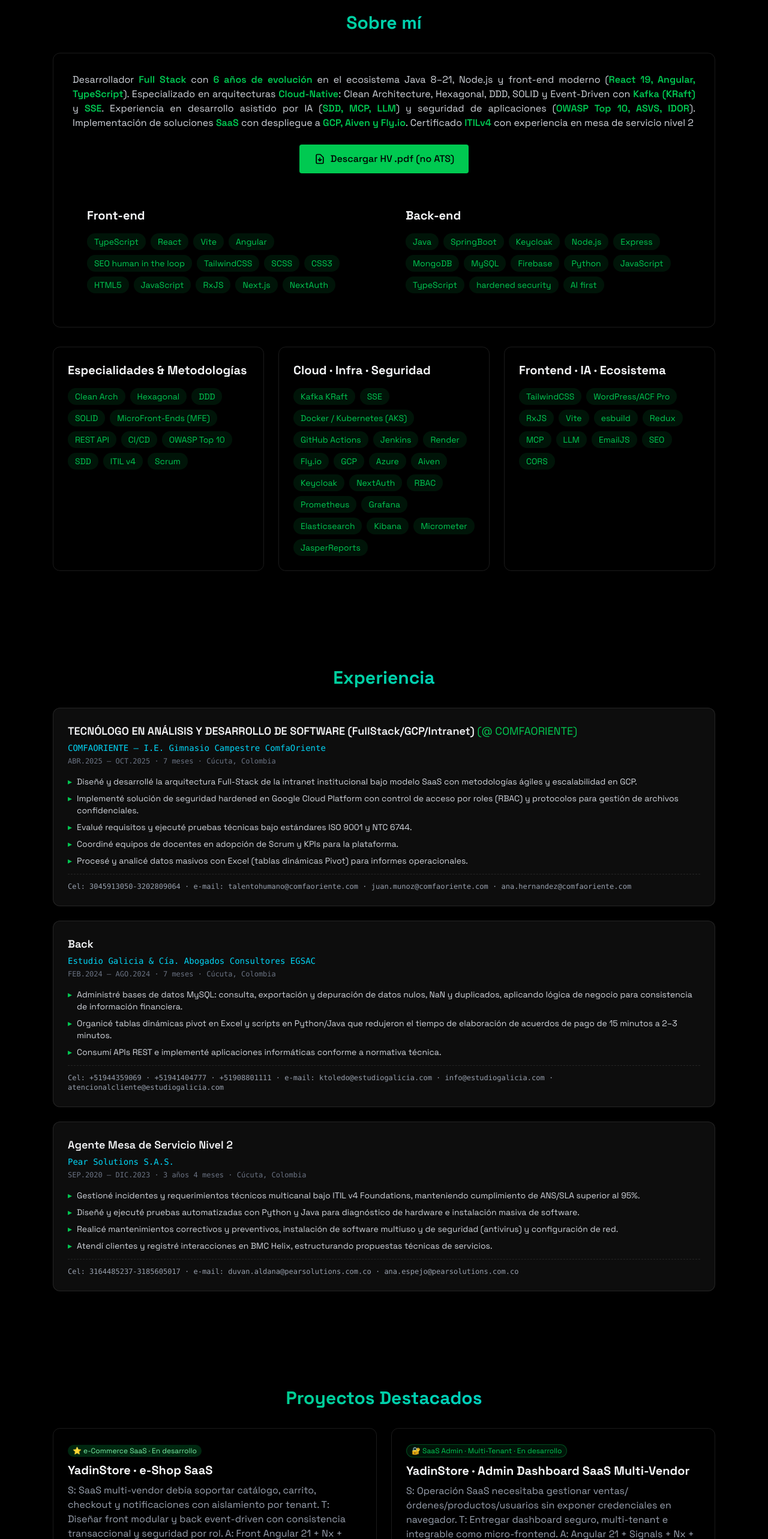
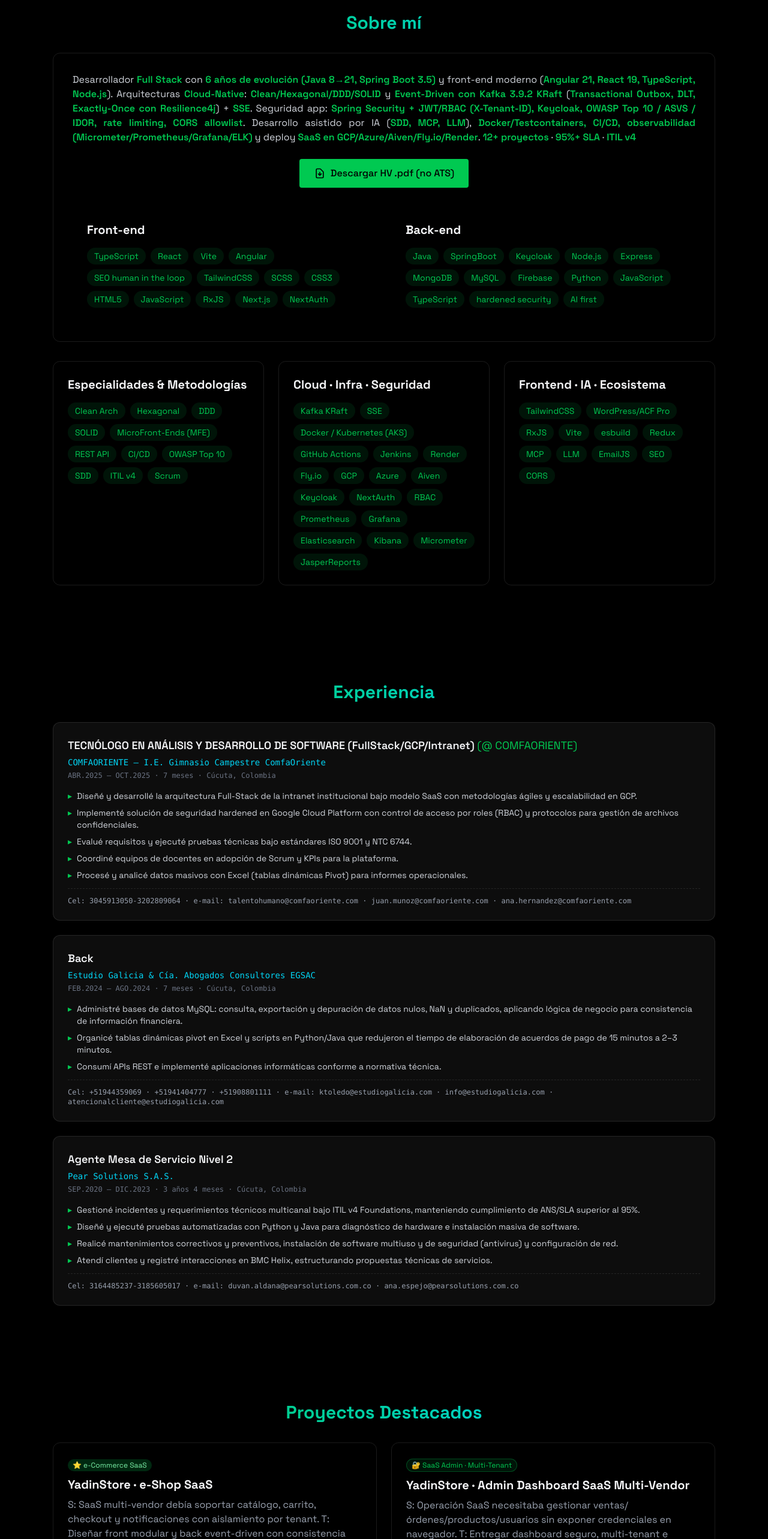
Before and after one commit to ypmanrique2/yadin.manrique-portfolio, a React (Vite) app: page / in a window 1280 px wide. Shown: the part 860-3426 px from the top of the page at 60% size. Built offline with nearby package versions, Linux system fonts and the light colour scheme.

Commit message:
cambios en descripción Sobre mí y flaships de yadinStore

```diff
--- a/src/components/sections/Proyectos.jsx
+++ b/src/components/sections/Proyectos.jsx
@@ -3,7 +3,7 @@ import { RevealOnScroll } from "../RevealOnScroll";
 const projects = [
 {
         title: "YadinStore · e-Shop SaaS",
-        badge: "⭐ e-Commerce SaaS · En desarrollo",
+        badge: "⭐ e-Commerce SaaS",
         badgeClass: "bg-green-500/20 text-green-300",
         description:
             "S: SaaS multi-vendor debía soportar catálogo, carrito, checkout y notificaciones con aislamiento por tenant. T: Diseñar front modular y back event-driven con consistencia transaccional y seguridad por rol. A: Front Angular 21 + Nx + Module Federation (Signals); back monolito modular Spring Modulith + hexagonal + DDD + virtual threads, Kafka 3.9.2 KRaft con Transactional Outbox (atómico), DLT e idempotencia por eventId (exactly-once), Resilience4j (circuit breaker/retry/bulkhead), MongoDB ACID + Mongock, Spring Security + JWT + RBAC (X-Tenant-ID) + rate limiting + CORS allowlist + anti-IDOR, Docker + Testcontainers + GitHub Actions. R: Flujo outbox→Kafka→DLT trazable y verificado con Testcontainers; despliegue honesto free-tier Render con observabilidad local/prod separada.",
@@ -13,7 +13,7 @@ const projects = [
     },
 {
         title: "YadinStore · Admin Dashboard SaaS Multi-Vendor",
-        badge: "🔐 SaaS Admin · Multi-Tenant · En desarrollo",
+        badge: "🔐 SaaS Admin · Multi-Tenant",
         badgeClass: "bg-green-500/10 text-green-500 border border-green-500/30",
         description:
             "S: Operación SaaS necesitaba gestionar ventas/órdenes/productos/usuarios sin exponer credenciales en navegador. T: Entregar dashboard seguro, multi-tenant e integrable como micro-frontend. A: Angular 21 + Signals + Nx + Module Federation, JWT + RBAC por rol con guards/interceptores, aislamiento multi-tenant por X-Tenant-ID, ticket temporal de un solo uso (sin credenciales persistentes), consumo de API Spring Boot hardened con rate limiting + CORS restringido + anti-IDOR. R: Acceso auditable sin secretos en cliente, autorización validada por tests, listo como remote MFE; demo solo lectura honesta.",
@@ -23,7 +23,7 @@ const projects = [
     },
 {
         title: "YadinStore · Back-end API - Spring + Kafka",
-        badge: "⚡ Backend · Event-Driven · En desarrollo",
+        badge: "⚡ Backend · Event-Driven",
         badgeClass: "bg-green-500/10 text-green-500 border border-green-500/30",
         description:
             "S: Publicación a Kafka debía ser atómica respecto a la transacción de negocio y resiliente sin perder/duplicar eventos. T: API REST Java 21 con exactly-once, persistencia consistente y dashboard Kafka sin exponer secretos. A: Java 21 + Spring Boot 3.5 + Spring Modulith (hexagonal, DDD, virtual threads, puertos/adaptadores), Kafka 3.9.2 KRaft con Transactional Outbox atómico + DLT + idempotencia por eventId, Resilience4j, Spring Security + JWT + RBAC + X-Tenant-ID + rate limiting + CORS + anti-IDOR con tests, MongoDB ACID + Mongock + Testcontainers + JaCoCo, Micrometer (Outbox/Kafka/p95) y dashboard SASL_SSL server-side. R: Exactly-once verificado con Testcontainers, DLT aislando poison messages, métricas p95 y lag visibles; honesto free-tier Render sin SLA productiva.",
@@ -32,7 +32,7 @@ const projects = [
     },
 {
         title: "YadinStore · CI/CD Live - Jenkins & Observabilidad",
-        badge: "🔧 BE-JD · CI/CD Live · Jenkins + Observabilidad · En desarrollo",
+        badge: "🔧 BE-JD · CI/CD Live · Jenkins + Observabilidad",
         badgeClass: "bg-green-500/10 text-green-500 border border-green-500/30",
         description:
             "S: Pipeline trazable y observabilidad con recursos free-tier limitados sin infra dedicada. T: CI/CD Cloud-Native + métricas/logs bajo restricciones reales. A: GitHub Actions + Jenkins 2.468.2 Pipeline as Code (Jenkinsfile) + Docker/DinD automatizando build/test/package/Dockerfile, Micrometer (Outbox/Kafka/p95 HTTP) → Prometheus → Grafana 10.4.3, ES 8.15.3 + Kibana + JasperReports PDF, sanitización logs + rate limiting + almacenamiento volátil y separación local vs producción. R: Pipeline valida cada push; dashboards exponen p95 y lag; honesto free-tier: si PC/agente hibernado ⇒ OFFLINE y ES LOCAL ONLY amarillo = esperado, no bug.",
--- a/src/components/sections/Sobre_mi.jsx
+++ b/src/components/sections/Sobre_mi.jsx
@@ -30,7 +30,7 @@ export const Sobre_mi = () => {
                     </h2>
                     <div className="rounded-xl p-8 border-white/10 border hover:-translate-y-1 transition-all">
                         <p className="text-gray-300 mb-6 text-justify">
-                            Desarrollador <b className="text-green-500 font-semibold">Full Stack</b> con <b className="text-green-500 font-semibold">6 años de evolución</b> en el ecosistema Java 8–21, Node.js y front-end moderno (<b className="text-green-500 font-semibold">React 19, Angular, TypeScript</b>). Especializado en arquitecturas <b className="text-green-500 font-semibold">Cloud-Native</b>: Clean Architecture, Hexagonal, DDD, SOLID y Event-Driven con <b className="text-green-500 font-semibold">Kafka (KRaft)</b> y <b className="text-green-500 font-semibold">SSE</b>. Experiencia en desarrollo asistido por IA (<b className="text-green-500 font-semibold">SDD, MCP, LLM</b>) y seguridad de aplicaciones (<b className="text-green-500 font-semibold">OWASP Top 10, ASVS, IDOR</b>). Implementación de soluciones <b className="text-green-500 font-semibold">SaaS</b> con despliegue a <b className="text-green-500 font-semibold">GCP, Aiven y Fly.io</b>. Certificado <b className="text-green-500 font-semibold">ITILv4</b> con experiencia en mesa de servicio nivel 2
+                            Desarrollador <b className="text-green-500 font-semibold">Full Stack</b> con <b className="text-green-500 font-semibold">6 años de evolución (Java 8→21, Spring Boot 3.5)</b> y front-end moderno (<b className="text-green-500 font-semibold">Angular 21, React 19, TypeScript, Node.js</b>). Arquitecturas <b className="text-green-500 font-semibold">Cloud-Native</b>: <b className="text-green-500 font-semibold">Clean/Hexagonal/DDD/SOLID</b> y <b className="text-green-500 font-semibold">Event-Driven con Kafka 3.9.2 KRaft</b> (<b className="text-green-500 font-semibold">Transactional Outbox, DLT, Exactly-Once con Resilience4j</b>) + <b className="text-green-500 font-semibold">SSE</b>. Seguridad app: <b className="text-green-500 font-semibold">Spring Security + JWT/RBAC (X-Tenant-ID), Keycloak, OWASP Top 10 / ASVS / IDOR, rate limiting, CORS allowlist</b>. Desarrollo asistido por IA (<b className="text-green-500 font-semibold">SDD, MCP, LLM</b>), <b className="text-green-500 font-semibold">Docker/Testcontainers, CI/CD, observabilidad (Micrometer/Prometheus/Grafana/ELK)</b> y deploy <b className="text-green-500 font-semibold">SaaS en GCP/Azure/Aiven/Fly.io/Render</b>. <b className="text-green-500 font-semibold">12+ proyectos</b> · <b className="text-green-500 font-semibold">95%+ SLA</b> · <b className="text-green-500 font-semibold">ITIL v4</b>
                         </p>
 
                         {/* Botón de descargar CV */}
```
